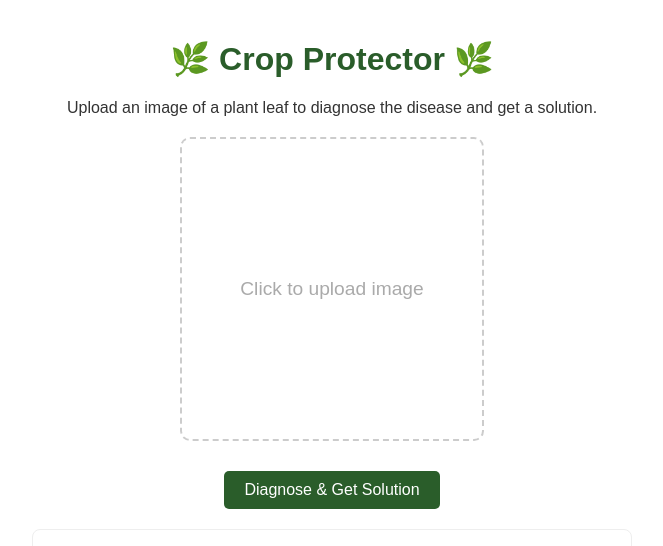
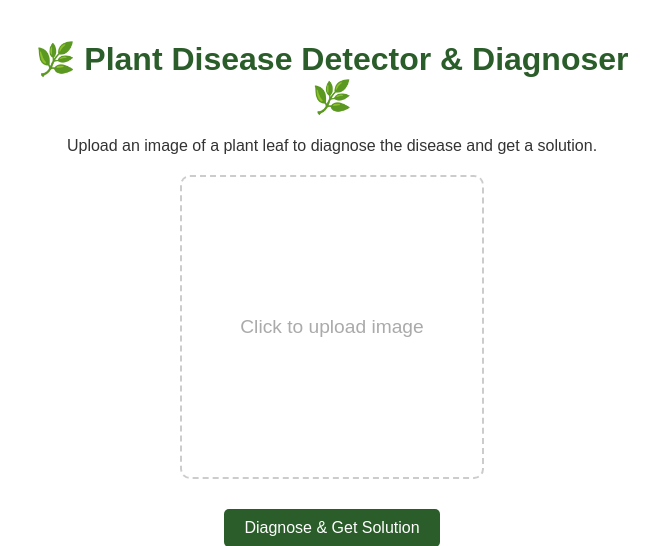
Before and after one commit to anu-610/Plant-Disease-Detector, a Flask app: page / in a window 1280 px wide. Shown: the top 546 px of the page, without its empty margins (308-971 px from the left). Run offline with Flask 3, Linux system fonts and the light colour scheme.

Commit message:
Commit made from VS Code Azure Static Web Apps

```diff
--- a/app.py
+++ b/app.py
@@ -106,6 +106,3 @@ def predict():
     except Exception as e:
         print(f"An error occurred during prediction: {e}")
         return jsonify({'error': 'Failed to process the image.'}), 500
-
-if __name__ == '__main__':
-    app.run(debug=True, port=5001)
--- a/requirements.txt
+++ b/requirements.txt
@@ -62,3 +62,4 @@ urllib3==2.5.0
 Werkzeug==3.1.3
 wheel==0.45.1
 wrapt==1.17.3
+gunicorn
--- a/templates/index.html
+++ b/templates/index.html
@@ -72,7 +72,7 @@
     </style>
 </head>
 <body>
-    <h1>🌿 Crop Protector 🌿</h1>
+    <h1>🌿 Plant Disease Detector & Diagnoser 🌿</h1>
     <p>Upload an image of a plant leaf to diagnose the disease and get a solution.</p>
 
     <form id="upload-form">
```
Also changed, not shown: 1 other file.
